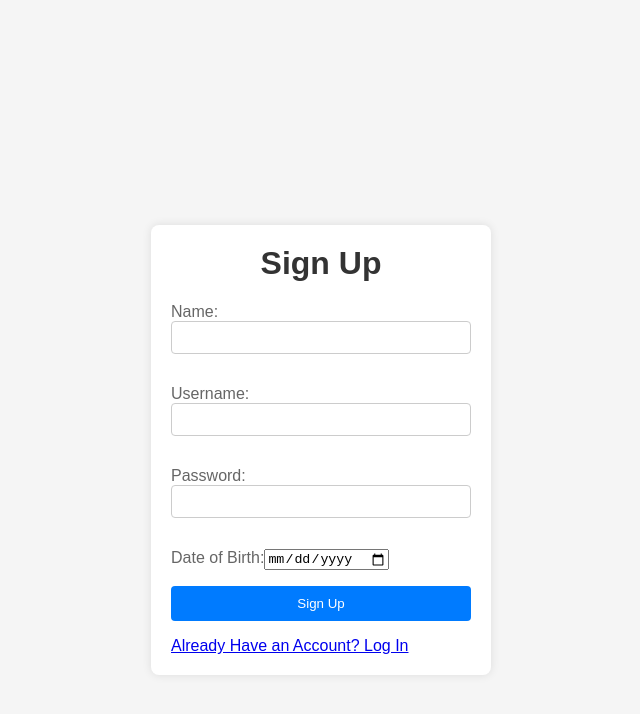
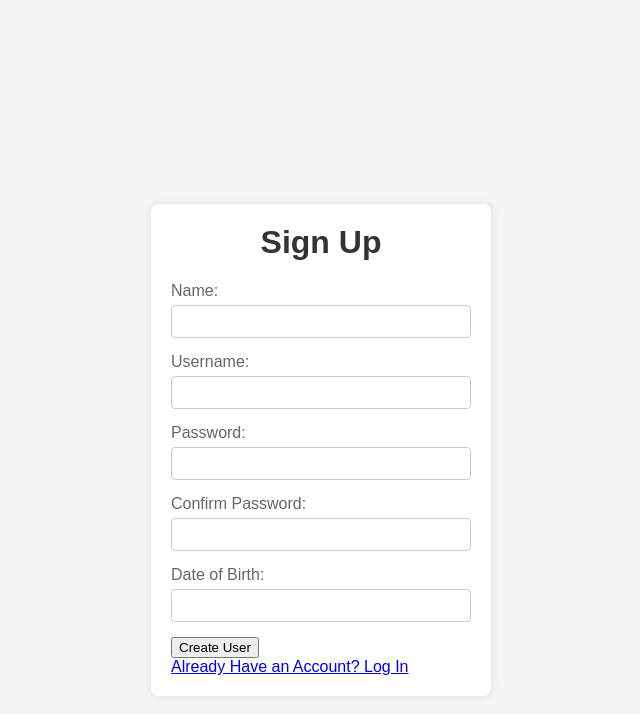
Before and after one commit to Lin-cT/demonstration_frontend, a Jekyll site: the page signup.html, which Jekyll copies as it is, in a window 1280 px wide. Shown: the top 714 px of the page, without its empty margins (319-959 px from the left). Built offline with Jekyll 4.4.1, drawn with Linux system fonts in a browser that asks for light colours; part of the change alters nothing that is shown.

Commit message:
Changed signup html

```diff
--- a/signup.html
+++ b/signup.html
@@ -78,18 +78,62 @@
 <body>
     <div class="signup-container">
         <h1>Sign Up</h1>
-        <form action="javascript:signup_user()">
-            <p><label>Name:<input type="text" name="name" id="name" required></label></p>
-            <p><label>Username:<input type="text" name="uid" id="uid" required></label></p>
-            <p><label>Password:<input type="password" name="password" id="password" required></label></p>
-            <p><label>Date of Birth:<input type="date" name="dob" id="dob" required></label></p>
-            <p><button class="signup-button">Sign Up</button></p>
+        <form id="registration">
+            <label for="name">Name:</label>
+            <input type="text" id="name" name="name" required>
+            <br>
+            <label for="uid">Username:</label>
+            <input type="text" id="uid" name="uid" required>
+            <br>
+            <label for="password">Password:</label>
+            <input type="password" id="password" name="password" required>
+            <br>
+            <label for="confirmPassword">Confirm Password:</label>
+            <input type="password" id="confirmPassword" name="confirmPassword" required>
+            <br>
+            <label for="dob">Date of Birth:</label>
+            <input type="text" id="dob" name="dob" required><br>
+            <input type="submit" value="Create User">
         </form>
         <a id="signup" href="https://lin-ct.github.io/demonstration_frontend/login.html">Already Have an Account? Log In</a>
     </div>
 </body>
-<script src="https://lin-ct.github.io/demonstration_frontend/usepass.html">
-        // Attach signup_user to the window object, allowing access to form action
-        window.signup_user = signup_user;
-</script>
+<script>
+        document.getElementById('registration').addEventListener('submit', function(event) {
+            event.preventDefault(); // Prevent form submission
+            const name = document.getElementById('name').value;// DEFINE VALUES
+            const uid =  document.getElementById('uid').value;
+            const password = document.getElementById('password').value;
+            const confirmPassword = document.getElementById('confirmPassword').value;
+            const dob = document.getElementById('dob').value;
+            if (password !== confirmPassword) {
+                alert("Passwords do not match");
+                return;
+            }
+            const formData = {
+                "name": name,
+                "uid": uid,
+                "password": password,
+                "dob": dob
+                // Add other form fields as needed
+            };
+            fetch('http://127.0.0.1:8086/api/users/create', {
+                method: 'POST',
+                headers: {
+                    'Content-Type': 'application/json'
+                },
+                body: JSON.stringify(formData)
+            })
+             .then(response => {
+                 if (response.ok) {
+                    window.location.href = 'https://lin-ct.github.io/demonstration_frontend/CRUD.html'; // Redirect upon successful user creation
+                } else {
+                    console.error('User creation failed');
+                }
+            })
+            .catch(error => {
+                console.error('Error:', error);
+            });
+        });
+    </script>
 </html>
```
